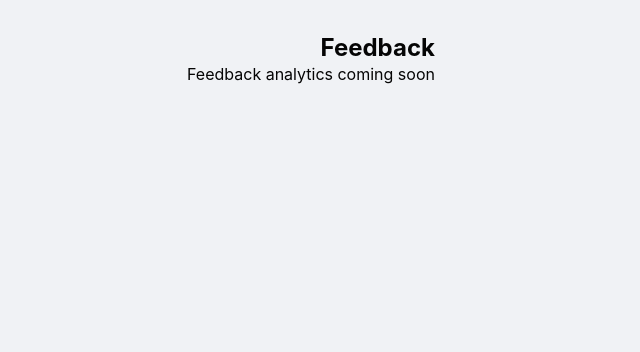
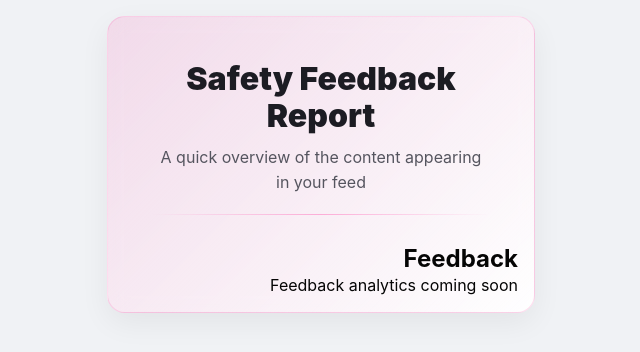
Before and after one commit to MayaAtwan/BeSafeHack5, a React (Vite) app in the folder Facebook_Mock/: page /feedback in a window 1280 px wide. Shown: the top 352 px of the page, without its empty margins (458-1098 px from the left). Built offline with nearby package versions, Linux system fonts and the light colour scheme.

Commit message:
ADD: header for feedback page

```diff
--- a/Facebook_Mock/pages/FeedbackPage.jsx
+++ b/Facebook_Mock/pages/FeedbackPage.jsx
@@ -1,6 +1,10 @@
+import FeedbackHeader from "../src/components/FeedbackHeader";
+
 function FeedbackPage() {
   return (
-    <div style={{ padding: '16px' }}>
+    <div style={styles.page }>
+        <FeedbackHeader/>
+
       <h2>Feedback</h2>
       <p>Feedback analytics coming soon</p>
     </div>
@@ -8,3 +12,18 @@ function FeedbackPage() {
 }
 
 export default FeedbackPage;
+
+const styles = {
+  page: {
+    width: "100%",
+    maxWidth: 960,
+    margin: "0 auto",
+    padding: "16px",
+    borderRadius: 18,
+     background:
+      "linear-gradient(135deg, rgba(255, 74, 168, 0.14), rgba(255, 255, 255, 0.95))",
+    border: "1px solid rgba(255, 74, 168, 0.18)",
+    boxShadow: "0 10px 30px rgba(0,0,0,0.06)",
+    backdropFilter: "blur(10px)",
+  },
+};
--- /dev/null
+++ b/Facebook_Mock/src/components/FeedbackHeader.jsx
@@ -0,0 +1,68 @@
+import React from "react";
+
+export default function FeedbackHeader({
+  title = "Safety Feedback Report",
+  subtitle = "A quick overview of the content appearing in your feed",
+  tag = "Feedback",
+}) {
+  return (
+    <header style={styles.wrapper}>
+      <h1 style={styles.title}>{title}</h1>
+      <p style={styles.subtitle}>{subtitle}</p>
+      <div style={styles.divider} />
+    </header>
+  );
+}
+
+const styles = {
+  wrapper: {
+    padding: "clamp(16px, 4vw, 28px)",
+    maxWidth: 960,
+    margin: "0 auto",
+  },
+
+  topRow: {
+    display: "flex",
+    justifyContent: "flex-start",
+    marginBottom: 12,
+  },
+
+  tag: {
+    fontSize: "clamp(11px, 2.5vw, 12px)",
+    fontWeight: 700,
+    padding: "6px 10px",
+    borderRadius: 999,
+    background: "rgba(255, 74, 168, 0.12)",
+    border: "1px solid rgba(255, 74, 168, 0.2)",
+    color: "rgb(160, 30, 90)",
+    textTransform: "uppercase",
+    letterSpacing: "0.04em",
+  },
+
+    title: {
+    margin: 0,
+    fontSize: "clamp(22px, 6vw, 32px)",
+    fontWeight: 900,
+    color: "rgb(28, 28, 35)",
+    lineHeight: 1.15,
+    textAlign: "center",
+    },
+
+
+  subtitle: {
+    marginTop: 10,
+    maxWidth: 620,
+    fontSize: "clamp(14px, 3.5vw, 16px)",
+    color: "rgb(85, 85, 95)",
+    lineHeight: 1.6,
+    textAlign: "center",
+  },
+
+  divider: {
+    marginTop: 18,
+    height: 1,
+    width: "100%",
+    background:
+      "linear-gradient(90deg, rgba(255, 74, 168, 0), rgba(255, 74, 168, 0.4), rgba(255, 74, 168, 0))",
+  },
+};
```
